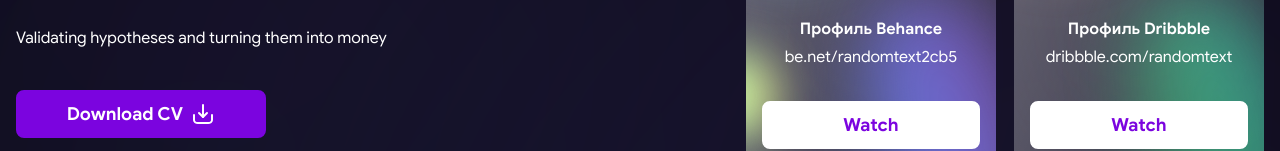
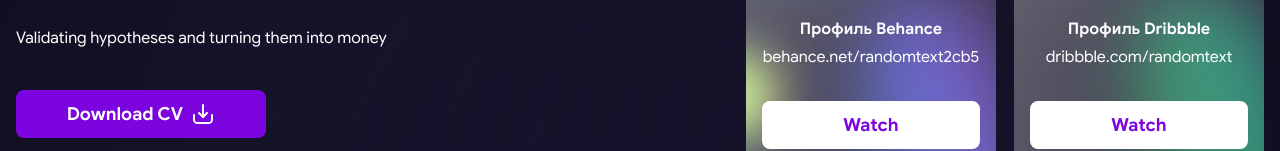
Before and after one commit to sashkashishka/cv-dziu, a React (Vite) app: page / in a window 1280 px wide. Shown: the part 348-499 px from the top of the page. Built offline with nearby package versions, Linux system fonts and the light colour scheme.

Commit message:
fix behance 1.0

```diff
--- a/src/components/blocks/Main/Main.tsx
+++ b/src/components/blocks/Main/Main.tsx
@@ -48,7 +48,7 @@ export const MainBlock: React.FC = () => {
           <div className={styles.sliderContainer}>
             <Card
               title="Профиль Behance"
-              url="be.net/randomtext2cb5"
+              url="behance.net/randomtext2cb5"
               icon={behanceIcon}
               hasAwards
             />
```
